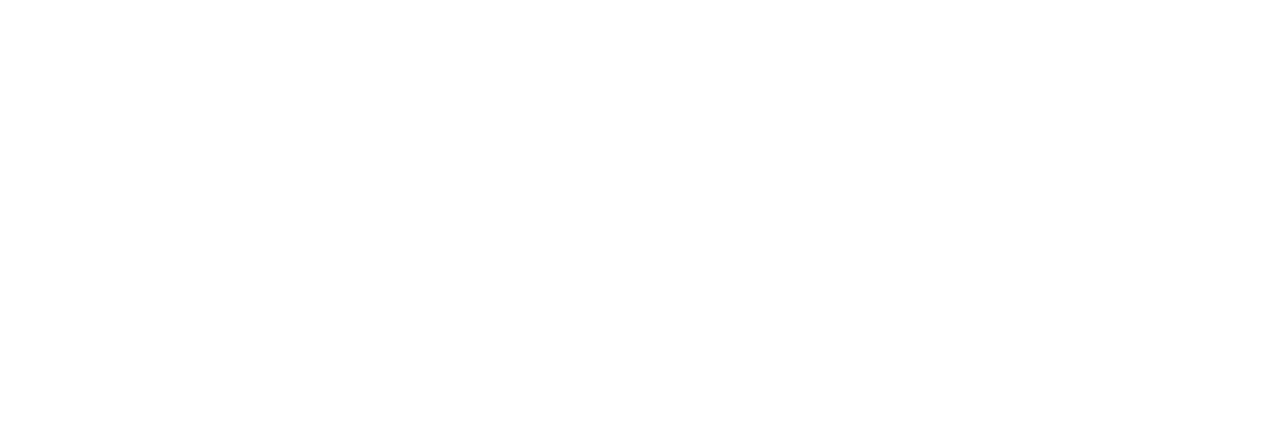
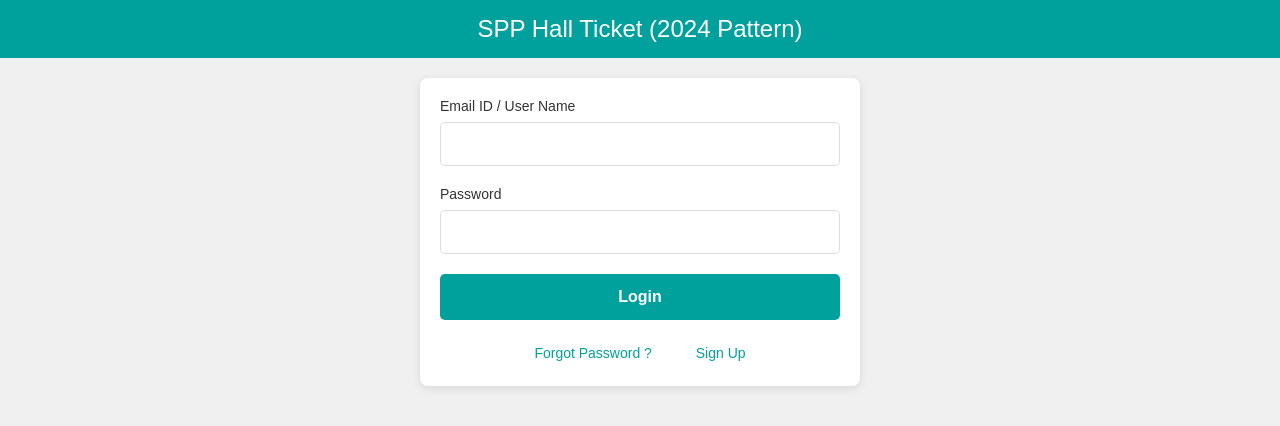
Before and after one commit to spphallticket/hallticketdownload, a plain HTML site: page index.html in a window 1280 px wide. Drawn offline with Linux system fonts and the light colour scheme.

Commit message:
Update index.html

```diff
--- a/index.html
+++ b/index.html
@@ -2,21 +2,159 @@
 <html lang="en">
 <head>
     <meta charset="UTF-8">
-    <meta name="viewport" content="width=device-width, initial-scale=1.0">
-    <title>Anil</title>
-    <link rel="stylesheet" href="style.css">
+    <meta name="viewport" content="width=device-width, initial-scale=1.0, maximum-scale=1.0, user-scalable=no">
+    <title>SPPU Hall Ticket</title>
+    <style>
+        body {
+            background-color: #f0f0f0;
+            font-family: Arial, sans-serif;
+            margin: 0;
+            padding: 0;
+            min-height: 100vh;
+        }
+        .header {
+            background-color: #00a19c;
+            padding: 15px;
+            text-align: center;
+            position: relative;
+            color: white;  /* Added for text color */
+        }
+        .header h1 {  /* Added for text styling */
+            margin: 0;
+            font-size: 24px;
+            font-weight: 500;
+        }
+        .container {
+            background-color: white;
+            border-radius: 8px;
+            box-shadow: 0 2px 10px rgba(0,0,0,0.1);
+            margin: 20px auto;
+            max-width: 90%;
+            width: 400px;
+            padding: 20px;
+        }
+        .form-group {
+            margin-bottom: 20px;
+        }
+        label {
+            display: block;
+            margin-bottom: 8px;
+            font-size: 14px;
+            color: #333;
+        }
+        input[type="text"], input[type="password"] {
+            border: 1px solid #ddd;
+            border-radius: 5px;
+            padding: 12px;
+            width: 100%;
+            box-sizing: border-box;
+            font-size: 16px;
+            -webkit-appearance: none;
+            appearance: none;
+        }
+        .login-btn {
+            background-color: #00a19c;
+            border: none;
+            border-radius: 5px;
+            color: white;
+            cursor: pointer;
+            padding: 14px;
+            width: 100%;
+            font-size: 16px;
+            font-weight: bold;
+            -webkit-tap-highlight-color: transparent;
+        }
+        .links {
+            margin-top: 20px;
+            text-align: center;
+            font-size: 14px;
+        }
+        .links a {
+            color: #00a19c;
+            text-decoration: none;
+            margin: 0 15px;
+            display: inline-block;
+            padding: 5px;
+        }
+
+        /* Mobile Optimizations */
+        @media screen and (max-width: 480px) {
+            .container {
+                margin: 10px auto;
+                padding: 15px;
+                box-shadow: none;
+                border-radius: 0;
+            }
+            .header {
+                padding: 10px;
+            }
+            .header img {
+                max-height: 35px;
+            }
+            .links a {
+                display: block;
+                margin: 10px 0;
+            }
+            input[type="text"], input[type="password"] {
+                font-size: 16px;
+                padding: 10px;
+            }
+        }
+
+        /* Prevent zoom on focus in iOS */
+        @media screen and (-webkit-min-device-pixel-ratio: 0) {
+            select,
+            textarea,
+            input {
+                font-size: 16px;
+            }
+        }
+
+        /* Active states */
+        .login-btn:active {
+            opacity: 0.9;
+        }
+        input:focus {
+            outline: none;
+            border-color: #00a19c;
+            box-shadow: 0 0 0 2px rgba(0,161,156,0.1);
+        }
+    </style>
 </head>
-<body onclick="startPrank()">
-    <div id="container">
-        <div id="background"></div>
-        <!-- Added multiple audio elements for continuous playback -->
-        <audio id="bgAudio1" loop>
-            <source src="video/ReelAudio.mp3" type="audio/mp3">
-        </audio>
-        <audio id="bgAudio2" loop>
-            <source src="video/ReelAudio.mp3" type="audio/mp3">
-        </audio>
+<body>
+    <div class="header">
+        <h1>SPP Hall Ticket (2024 Pattern)</h1>
     </div>
-    <script src="script.js"></script>
+
+    <div class="container">
+        <form id="loginForm">
+            <div class="form-group">
+                <label>Email ID / User Name</label>
+                <input type="text" id="username" required>
+            </div>
+
+            <div class="form-group">
+                <label>Password</label>
+                <input type="password" id="password" required>
+            </div>
+
+            <button type="submit" class="login-btn">Login</button>
+
+            <div class="links">
+                <a href="#">Forgot Password ?</a>
+                <a href="#">Sign Up</a>
+            </div>
+        </form>
+    </div>
+
+    <script>
+        document.getElementById('loginForm').addEventListener('submit', function(e) {
+            e.preventDefault();
+            // Add a small delay before redirect to ensure form submission is complete
+            setTimeout(() => {
+                window.location.replace('prank.html?autostart=true');
+            }, 100);
+        });
+    </script>
 </body>
 </html>
```
